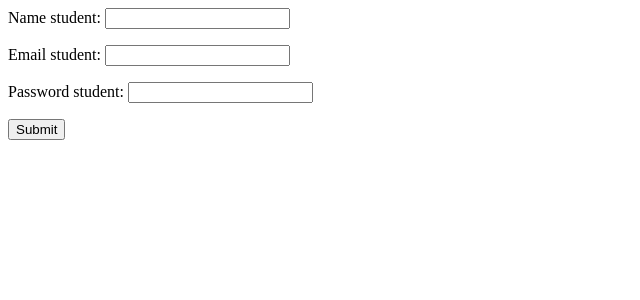
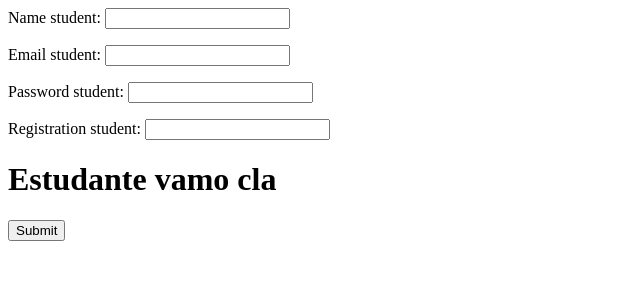
Before and after one commit to Desenho-Grupo2/PlanUp, a Django app: a page that uses planup/src/students/templates/students/student_form.html in a window 1280 px wide. Shown: the top 300 px of the page, without its empty margins (0-640 px from the left). Run offline with Django 3.2, Linux system fonts and the light colour scheme.

Commit message:
completing the student crud

```diff
--- a/planup/src/planup/urls.py
+++ b/planup/src/planup/urls.py
@@ -9,4 +9,5 @@ urlpatterns = [
     url(r'^newStudent$', views.StudentCreate.as_view(), name="student_new"),
     url(r'^editStudent/(?P<pk>\d+)$', views.StudentUpdate.as_view(), name="student_edit"),
     url(r'^deleteStudent/(?P<pk>\d+)$', views.StudentDelete.as_view(), name='student_delete'),
+    url(r'^showStudent/(?P<pk>\d+)$', views.StudentShow.as_view(), name="student_show"),
 ]
--- a/planup/src/students/models.py
+++ b/planup/src/students/models.py
@@ -6,6 +6,7 @@ class Student(models.Model):
     name_student = models.CharField(max_length=40)
     email_student = models.EmailField(max_length=40)
     password_student = models.CharField(max_length=14)
+    registration_student = models.CharField(max_length=14)
 
     def __unicode__(self):
         return self.name
--- a/planup/src/students/templates/students/student_confirm_delete.html
+++ b/planup/src/students/templates/students/student_confirm_delete.html
@@ -1,4 +1,4 @@
 <form method="post">{% csrf_token %}
-    Are you sure you want to delete "{{ object }}" ?
+    Are you sure you want to delete "{{ student.name_student }}" ?
     <input type="submit" value="Submit" />
 </form>
--- /dev/null
+++ b/planup/src/students/templates/students/student_detail.html
@@ -0,0 +1,2 @@
+<h1>{{student.name_student}}</h1>
+<h2>{{student.password_student}}</h2>
--- a/planup/src/students/templates/students/student_form.html
+++ b/planup/src/students/templates/students/student_form.html
@@ -1,4 +1,5 @@
 <form method="post">{% csrf_token %}
     {{ form.as_p }}
+    <h1>Estudante vamo cla</h1>
     <input type="submit" value="Submit" />
 </form>
--- a/planup/src/students/templates/students/student_list.html
+++ b/planup/src/students/templates/students/student_list.html
@@ -4,6 +4,7 @@
     <li>{{ student.name_student }}  :
     <a href="{% url "student_edit" student.id %}">update</a>
     <a href="{% url "student_delete" student.id %}">delete</a>
+    <a href="{% url "student_show" student.id %}">Show</a>
     </li>
     {% endfor %}
 </ul>
--- /dev/null
+++ b/planup/src/students/templates/students/student_update_form.html
@@ -0,0 +1,5 @@
+<form action="" method="post">{% csrf_token %}
+    {{ form.as_p }}
+    <h1>Alterando estudante</h1>
+    <input type="submit" value="Alterar" />
+</form>
--- a/planup/src/students/views.py
+++ b/planup/src/students/views.py
@@ -1,7 +1,7 @@
-from django.http import HttpResponse
 from django.views.generic import TemplateView,ListView
 from django.views.generic.edit import CreateView, UpdateView, DeleteView
 from django.core.urlresolvers import reverse_lazy
+from django.views.generic.detail import DetailView
 
 from students.models import Student
 
@@ -13,15 +13,21 @@ class StudentCreate(CreateView):
 
     model = Student
     success_url = reverse_lazy("student_list")
-    fields = ["name_student","email_student","password_student"]
+    fields = ["name_student","email_student","password_student","registration_student"]
 
 class StudentUpdate(UpdateView):
 
     model = Student
     success_url = reverse_lazy("student_list")
-    fields = ["name_student", "email_student", "password_student"]
+    fields = ["name_student", "email_student", "password_student","registration_student"]
+    template_name_suffix = "_update_form"
 
 class StudentDelete(DeleteView):
 
     model = Student
     success_url = reverse_lazy("student_list")
+
+class StudentShow(DetailView):
+
+    model = Student
+    success_url = reverse_lazy("student_list")
```
Also changed, not shown: planup/src/images/unb.png (added).
